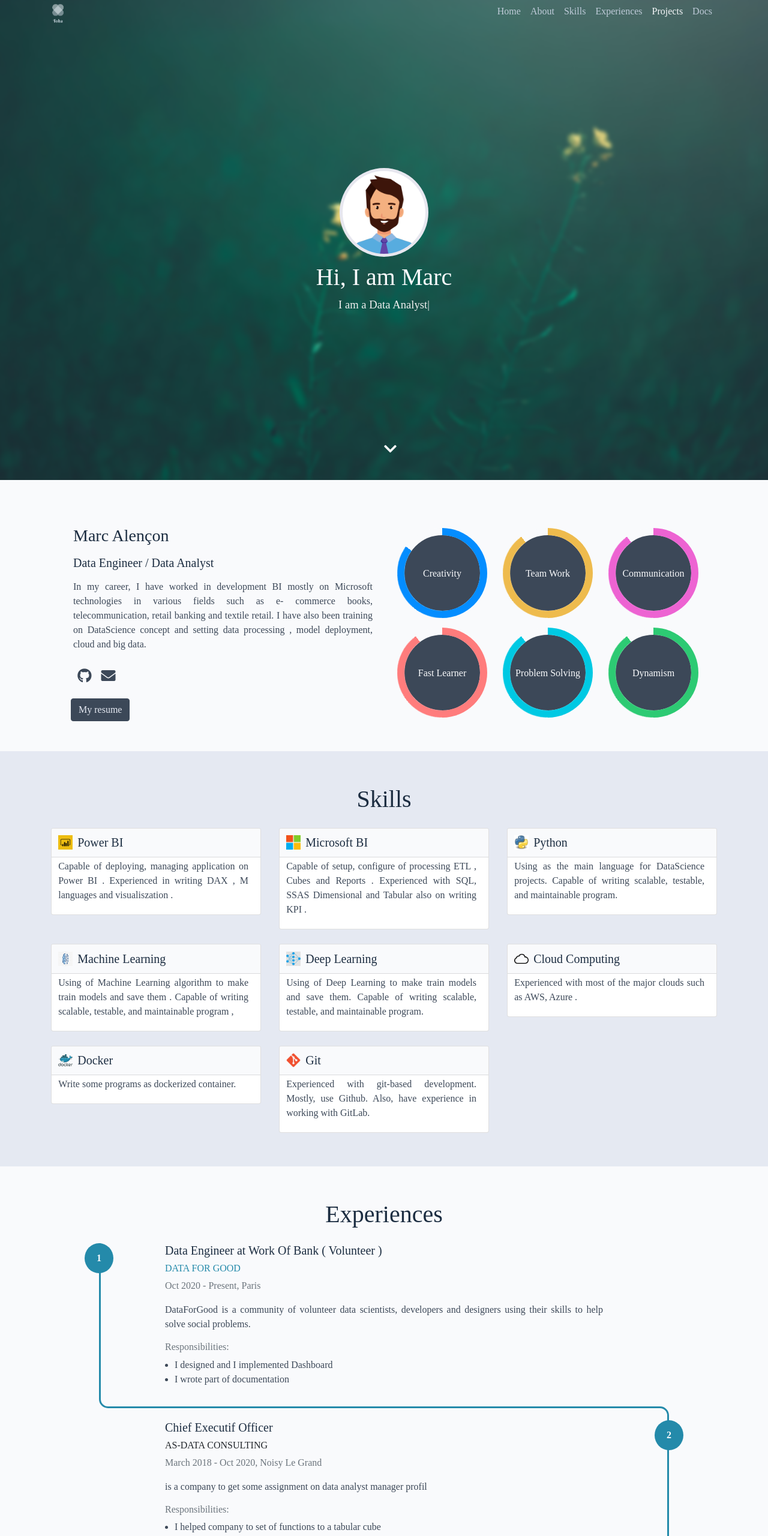
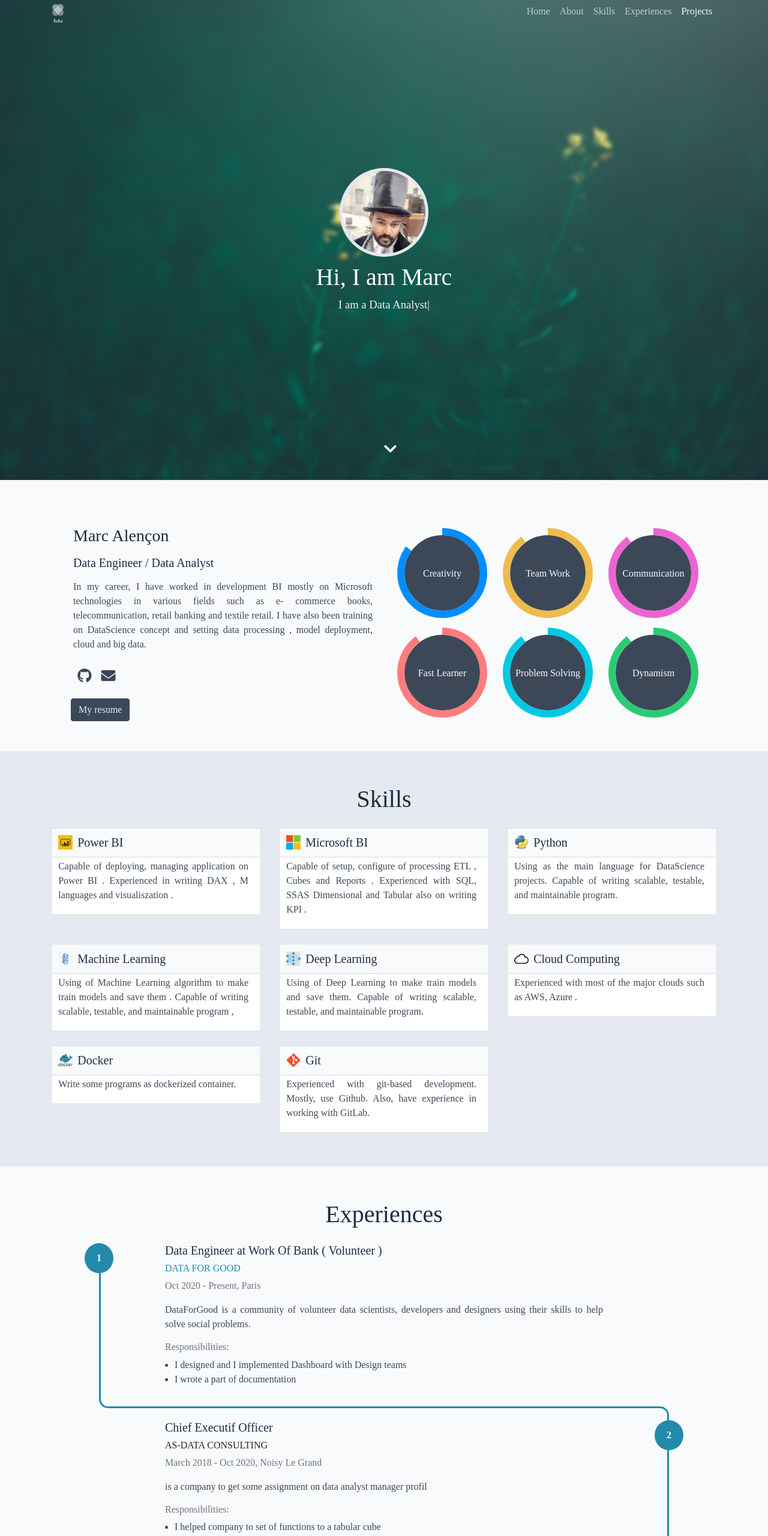
Before and after one commit to alencon/alencon.github.io, a plain HTML site: page index.html in a window 1280 px wide. Shown: the top 2560 px of the page at 60% size. Drawn offline with Linux system fonts and the light colour scheme; no server answers; a web font is replaced by a local one.

Commit message:
update picture and experiences

```diff
--- a/index.html
+++ b/index.html
@@ -8,9 +8,7 @@
 
 
 
-
-
-    <meta name="description" content="Portfolio and personal blog of John Doe." />
+    <meta name="description" content="" />
 
     <meta charset="UTF-8" />
 <meta name="viewport" content="width=device-width, initial-scale=1.0" />
@@ -117,10 +115,6 @@
 
 
 
-          <li class="nav-item">
-            <a class="nav-link" href="https://toha-guides.netlify.app/posts/">Docs</a>
-          </li>
-
 
       </ul>
     </div>
@@ -158,7 +152,7 @@
     style="background-image: url('/assets/images/default-background.jpg');"
   ></div>
   <div class="container content text-center">
-    <img src="/images/author/john.png"
+    <img src="/images/author/me.jpg"
       class="rounded-circle mx-auto d-block img-fluid"
     />
     <h1 class="greeting"> Hi, I am Marc</h1>
@@ -592,9 +586,9 @@
     <h6 class="text-muted">Responsibilities:</h6>
     <ul class="justify-content-around">
 
-        <li>I designed and I implemented Dashboard</li>
+        <li>I designed and I implemented Dashboard with Design teams</li>
 
-        <li>I wrote part of documentation</li>
+        <li>I wrote a part of documentation</li>
 
     </ul>
 </div>
```
Also changed, not shown: images/author/me.jpg (added).
